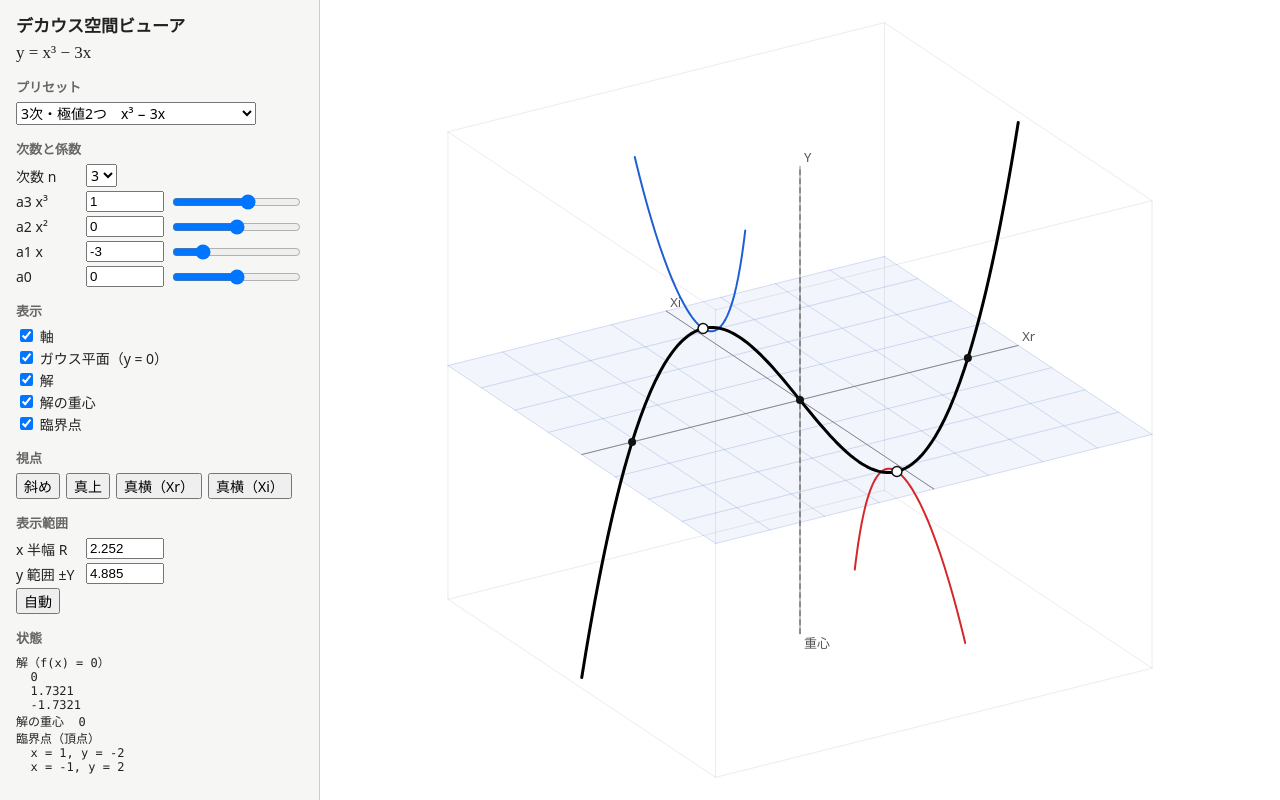
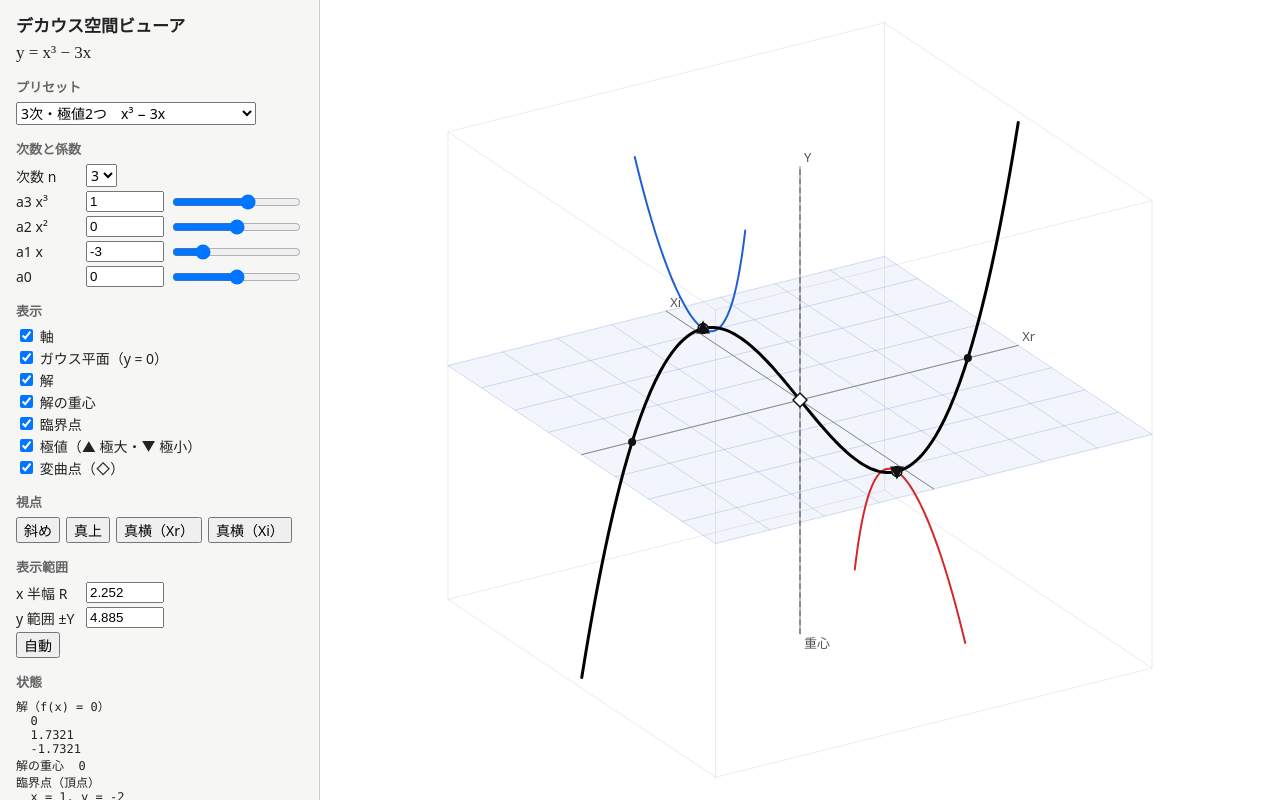
Before and after one commit to kazm00th/decaus, a plain HTML site: page index.html in a window 1280 px wide. Drawn offline with Linux system fonts and the light colour scheme.

Commit message:
feat: 実曲線上の極値（▲▼）と変曲点（◇）を表示する
Co-Authored-By: Claude Opus 5.5 <noreply@anthropic.com>

```diff
--- a/core.js
+++ b/core.js
@@ -144,6 +144,31 @@
   }
 
   const wrap = (j, N) => ((j % N) + N) % N;
+
+  // ---- 実曲線上の極値と変曲点（x の昇順）----
+  // 極値：f′ の実の零点のうち重複度 m が奇数のもの。f^(m+1)(c) > 0 なら極小、< 0 なら極大。
+  // （m が偶数なら f′ は符号を変えず、停留変曲点になる）
+  function realExtrema(p, crit) {
+    const out = [];
+    for (const cr of crit) {
+      if (cr.x.im !== 0 || cr.m % 2 === 0) continue;
+      let q = p;
+      for (let j = 0; j <= cr.m; j++) q = deriv(q);
+      out.push({ x: cr.x.re, y: evalC(p, cr.x).re, kind: evalC(q, cr.x).re > 0 ? 'min' : 'max' });
+    }
+    return out.sort((a, b) => a.x - b.x);
+  }
+  // 変曲点：f″ の実の零点のうち重複度が奇数（f″ が符号を変える）もの
+  function realInflections(p, L) {
+    if (p.length < 4) return []; // 2次以下は f″ が定数
+    const d2 = deriv(deriv(p));
+    const out = [];
+    for (const r of clusterRoots(d2, roots(d2), L)) {
+      if (r.x.im !== 0 || r.m % 2 === 0) continue;
+      out.push({ x: r.x.re, y: evalC(p, r.x).re });
+    }
+    return out.sort((a, b) => a.x - b.x);
+  }
 
   function computeOnce(p, hf, mergeTol, vertexTol) {
     const n = p.length - 1, dp = deriv(p);
@@ -335,6 +360,8 @@
       roots: fr,
       centroid: -p[1] / (n * p[0]),
       vertices: verts.map((V) => ({ x: V.x, y: V.y, m: V.m })),
+      extrema: realExtrema(p, crit),
+      inflections: realInflections(p, L),
       degenerate: verts.some((V) => V.m >= 2 || V.x.im !== 0),
       check: { ok: !fail, message: fail || '' },
     };
--- a/index.html
+++ b/index.html
@@ -53,6 +53,8 @@
       <label><input type="checkbox" id="showRoots" checked> 解</label>
       <label><input type="checkbox" id="showCentroid" checked> 解の重心</label>
       <label><input type="checkbox" id="showVertices" checked> 臨界点</label>
+      <label><input type="checkbox" id="showExtrema" checked> 極値（▲ 極大・▼ 極小）</label>
+      <label><input type="checkbox" id="showInflections" checked> 変曲点（◇）</label>
     </div>
 
     <h2>視点</h2>
--- a/view.js
+++ b/view.js
@@ -208,6 +208,28 @@
           ctx.beginPath(); ctx.arc(P[0], P[1], 5, 0, 2 * PI); ctx.fill(); ctx.stroke();
         }
       }
+      // 実曲線上の極値（▲ 極大・▼ 極小、塗り）と変曲点（◇、中抜き）。画面上の位置に描く
+      const marker = (x, y, path) => {
+        const q = norm([x, 0, y]);
+        if (q.some((t) => Math.abs(t) > 1)) return;
+        const P = proj(q);
+        ctx.beginPath(); path(P[0], P[1]); ctx.closePath();
+      };
+      if ($('showExtrema').checked) {
+        ctx.fillStyle = '#111';
+        for (const e of r.extrema) {
+          const s = e.kind === 'max' ? -1 : 1; // 画面の y は下向き
+          marker(e.x, e.y, (X, Y) => { ctx.moveTo(X, Y + 8 * s); ctx.lineTo(X - 7, Y - 5 * s); ctx.lineTo(X + 7, Y - 5 * s); });
+          ctx.fill();
+        }
+      }
+      if ($('showInflections').checked) {
+        ctx.strokeStyle = '#111'; ctx.fillStyle = '#fff'; ctx.lineWidth = 1.5;
+        for (const e of r.inflections) {
+          marker(e.x, e.y, (X, Y) => { ctx.moveTo(X, Y - 7); ctx.lineTo(X + 7, Y); ctx.lineTo(X, Y + 7); ctx.lineTo(X - 7, Y); });
+          ctx.fill(); ctx.stroke();
+        }
+      }
     }
   }
 
@@ -220,6 +242,12 @@
       info += '解の重心  ' + fmt(r.centroid) + '\n';
       info += '臨界点（頂点）\n' + (r.vertices.length
         ? r.vertices.map((v) => '  x = ' + fmtC(v.x) + ', y = ' + fmt(v.y) + (v.m > 1 ? '（' + (v.m + 1) + '重の交差）' : '')).join('\n')
+        : '  なし') + '\n';
+      info += '極値\n' + (r.extrema.length
+        ? r.extrema.map((e) => '  ' + (e.kind === 'max' ? '極大' : '極小') + ' x = ' + fmt(e.x) + ', y = ' + fmt(e.y)).join('\n')
+        : '  なし') + '\n';
+      info += '変曲点\n' + (r.inflections.length
+        ? r.inflections.map((e) => '  x = ' + fmt(e.x) + ', y = ' + fmt(e.y)).join('\n')
         : '  なし');
     }
     $('info').textContent = info;
@@ -295,7 +323,7 @@
       o.value = n; o.textContent = n; $('degree').append(o);
     }
     $('degree').addEventListener('change', () => setDegree(+$('degree').value));
-    ['showAxes', 'showPlane', 'showRoots', 'showCentroid', 'showVertices']
+    ['showAxes', 'showPlane', 'showRoots', 'showCentroid', 'showVertices', 'showExtrema', 'showInflections']
       .forEach((id) => $(id).addEventListener('change', requestDraw));
     $('viewOblique').addEventListener('click', () => setView(VIEWS.oblique));
     $('viewTop').addEventListener('click', () => setView(VIEWS.top));
```
Also changed, not shown: tests/core.test.js (+37 -0 lines).
